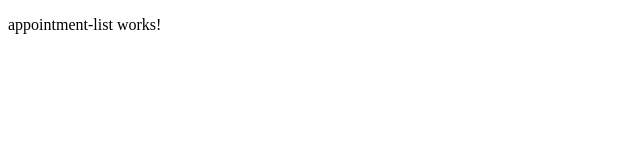
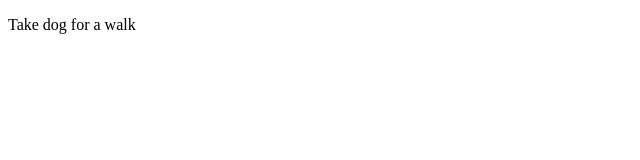
Before and after one commit to Aman07a/appointment-app, an Angular app: page / in a window 1280 px wide. Shown: the top 160 px of the page, without its empty margins (0-640 px from the left). Built offline with nearby package versions, Linux system fonts and the light colour scheme.

Commit message:
One-way data binding with appointment property

```diff
--- a/src/app/appointment-list/appointment-list.component.html
+++ b/src/app/appointment-list/appointment-list.component.html
@@ -1 +1 @@
-<p>appointment-list works!</p>
+<p>{{ appointment }}</p>
--- a/src/app/appointment-list/appointment-list.component.ts
+++ b/src/app/appointment-list/appointment-list.component.ts
@@ -3,8 +3,8 @@ import { Component } from '@angular/core';
 @Component({
   selector: 'app-appointment-list',
   templateUrl: './appointment-list.component.html',
-  styleUrls: ['./appointment-list.component.css']
+  styleUrls: ['./appointment-list.component.css'],
 })
 export class AppointmentListComponent {
-
+  appointment: string = 'Take dog for a walk';
 }
```
